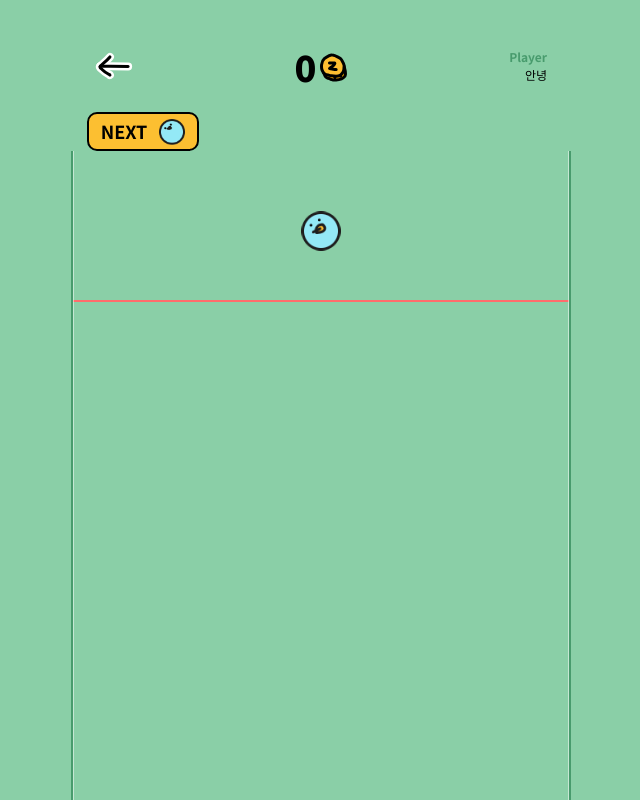
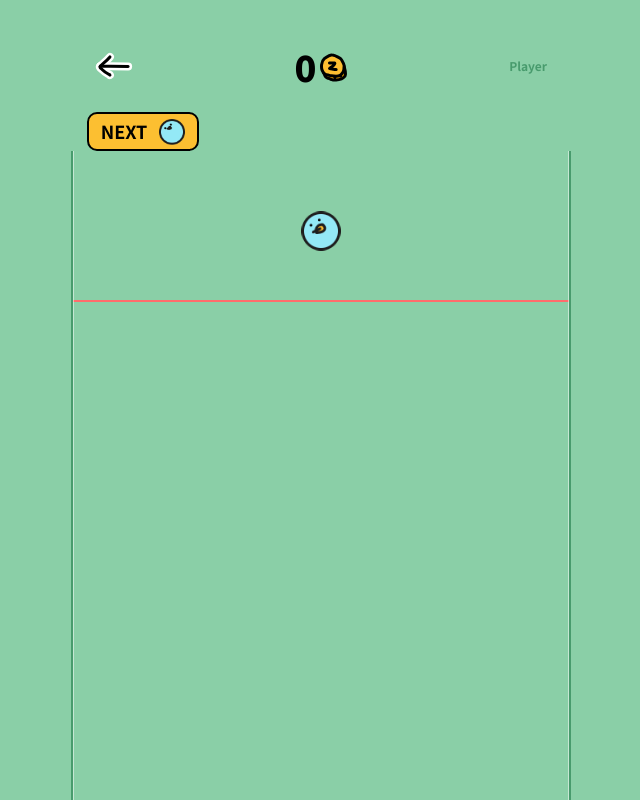
Before and after one commit to zzzi-ori/watermelon-qa, a Vue app: page /play in a window 1280 px wide. Shown: the top 800 px of the page, without its empty margins (319-959 px from the left). Built offline with nearby package versions, Linux system fonts and the light colour scheme.

Commit message:
add user store

```diff
--- a/package.json
+++ b/package.json
@@ -24,6 +24,7 @@
     "class-variance-authority": "^0.7.0",
     "eslint": "^8.56.0",
     "eslint-plugin-vue": "^9.19.2",
+    "pinia": "^2.1.7",
     "postcss": "^8.4.32",
     "tailwindcss": "^3.4.0",
     "typescript": "^5.2.2",
--- a/src/main.ts
+++ b/src/main.ts
@@ -1,6 +1,12 @@
-import { createApp } from 'vue'
+import {createApp} from 'vue'
+import {createPinia} from 'pinia'
 import './style.css'
 import App from './App.vue'
 import router from './router'
 
-createApp(App).use(router).mount('#app')
+const pinia = createPinia()
+const app = createApp(App)
+
+app.use(pinia)
+app.use(router)
+app.mount('#app')
--- a/src/pages/home/HomePage.vue
+++ b/src/pages/home/HomePage.vue
@@ -7,8 +7,8 @@
       <ZButton color="secondary" :disabled="true">3월 말 오픈 예정</ZButton>
     </div>
     <div v-else class="flex flex-col items-center w-full">
-      <ZInput v-model="nicknameRef"/>
-      <ZButton @click="onClickPlay" color="primary" :disabled="!nicknameRef" class="mt-2">게임 시작</ZButton>
+      <ZInput v-model="userStore.nickName"/>
+      <ZButton @click="onClickPlay" color="primary" :disabled="!userStore.nickName" class="mt-2">게임 시작</ZButton>
       <ZButton
           @click="onClickRank"
           color="secondary"
@@ -32,10 +32,11 @@ import {onBeforeUnmount, ref, watch} from 'vue'
 import Notice from './_components/Notice.vue'
 import ZInput from '../../components/ZInput.vue'
 import {useRouter} from 'vue-router'
+import {useUserStore} from '../../stores/user.ts'
 
 const router = useRouter()
+const userStore = useUserStore()
 
-const nicknameRef = ref('')
 const closedRef = ref(false)
 const currentTime = ref(new Date())
 const targetTime = new Date('2024-03-17T19:00:00+09:00')
--- a/src/pages/play/PlayPage.vue
+++ b/src/pages/play/PlayPage.vue
@@ -5,7 +5,7 @@
     </template>
     <Score :score="score"/>
     <template v-slot:right>
-      <Player :name="'안녕'"/>
+      <Player :name="userStore.nickName"/>
     </template>
   </ZHeader>
   <div class="mt-7 w-full z-10 px-4 flex justify-between">
@@ -26,7 +26,9 @@ import ZHeader from '../../components/ZHeader.vue'
 import BackButton from '../../components/button/BackButton.vue'
 import {useRouter} from 'vue-router'
 import Player from './_components/Player.vue'
+import {useUserStore} from '../../stores/user.ts'
 
+const userStore = useUserStore()
 const router = useRouter()
 const canvas = ref<HTMLCanvasElement>()
 const {score, replay, groundHeight, nextBlockRef, gameOverRef} = usePlayer(canvas)
--- /dev/null
+++ b/src/stores/user.ts
@@ -0,0 +1,7 @@
+import {defineStore} from 'pinia'
+import {ref} from 'vue'
+
+export const useUserStore = defineStore('user', () => {
+  const nickName = ref('')
+  return {nickName}
+})
```
Also changed, not shown: 1 other file (tests, documents, lock files or other folders).
